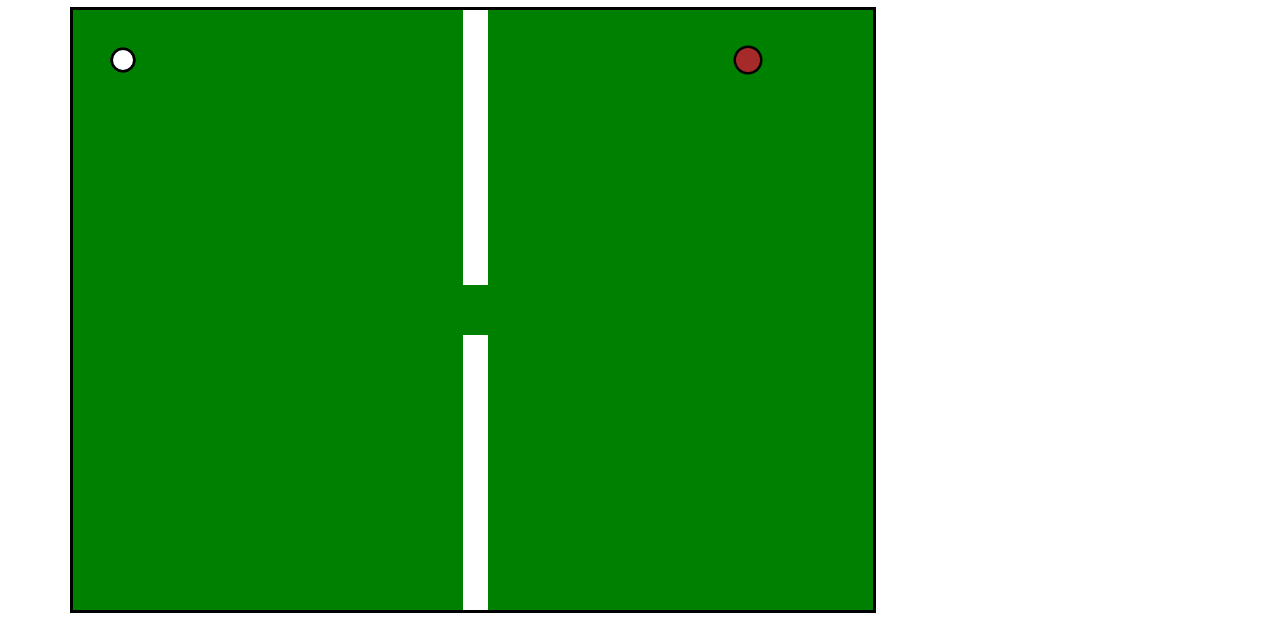
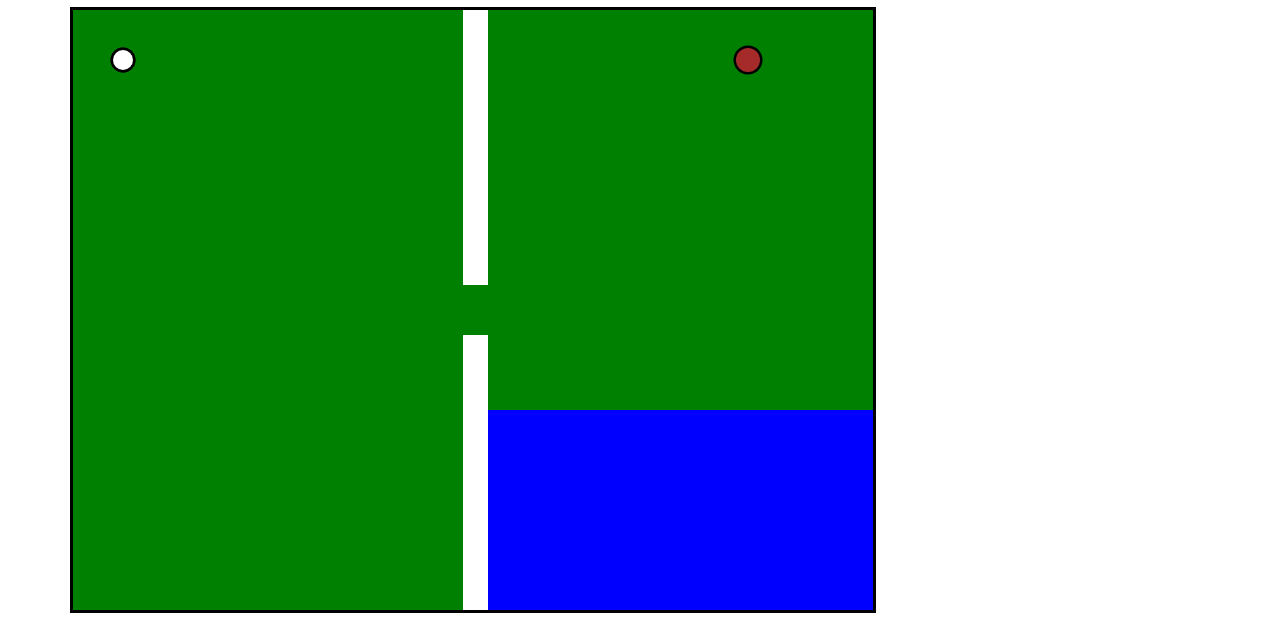
Before and after one commit to Komarovec/ScriptGolf, a plain HTML site: page index.html in a window 1280 px wide. Shown: the part 281-899 px from the top of the page. Drawn offline with nearby package versions, Linux system fonts and the light colour scheme.

Commit message:
V1.1 Water, sand, fixed loop at end.

```diff
--- a/index.html
+++ b/index.html
@@ -21,17 +21,20 @@
         </header>
         <main class="container">
             <div class="row">
-                <div class="col-sm-9">
+                <div class="col-sm-9 col-xs-12">
                     <h2>Minigolf</h2>
                     <canvas id="canvas" width="800" height="600"></canvas>
                 </div>
-                <div class="col-sm-3">
+                <div class="col-sm-3 col-xs-12">
                     <h2>StrokeList</h2>
                     <ul id="strokelist">
                     </ul>
+                    <p id="win"></p>
                 </div>
             </div>
         </main>
+        <script src="script/water.js"></script>
+        <script src="script/sand.js"></script>
         <script src="script/hole.js"></script>
         <script src="script/wall.js"></script>
         <script src="script/golfball.js"></script>
--- a/script/golfball.js
+++ b/script/golfball.js
@@ -1,6 +1,8 @@
 function Golfball(x, y) {
     this.x = x;
     this.y = y;
+    this.startX = x;
+    this.startY = y;
     this.type = "ball";         // typ objektu
     this.radius = 10;
     this.fillStyle = "white";      // barva výplně
--- a/script/main.js
+++ b/script/main.js
@@ -1,13 +1,14 @@
 var canvas = document.getElementById("canvas");
 var ctx = canvas.getContext("2d");
 var objects = [];
-var level1 = [new Golfball(50, 50), new Wall(390,0,25,275), new Wall(390,325,25,275), new Hole(675,50)];
+var level1 = [new Golfball(50, 50), new Water(400,400,400,200), new Wall(390,0,25,275), new Wall(390,325,25,275), new Hole(675,50)];
 var level2 = [new Golfball(125, 550), new Wall(250,100,50,600), new Wall(500,0,50,500), new Hole(675,50)];
-var level3 = [new Golfball(50, 50), new Wall(200,0,25,225), new Wall(0,200,150,25), new Wall(650,200,150,25), new Wall(575,0,25,225), new Wall(390,50,25,800), new Hole(750,50)];
+var level3 = [new Golfball(50, 50), new Wall(200,0,25,225), new Wall(0,200,150,25), new Wall(650,200,150,25), new Wall(575,0,25,225), new Water(350, 100,100,500), new Hole(750,50)];
 var level4 = [new Golfball(400, 350), new Hole(400,250), new Wall(50, 285, 700, 25)];
-var level5 = [];
-var level6 = [];
+var level5 = [new Golfball(750, 550), new Hole(50,50), new Wall(0,90,700,25), new Wall(100,490,700,25), new Wall(0,290,375,25), new Wall(425,290,375,25)];
+var level6 = [new Golfball(400, 350), new Hole(50,50), new Wall(25,290,700,25), new Wall(700,90,25,200)];
 var strokeList = [];
+var end = false;
 var ball = null;
 var strokes = 0;
 var cx, cy;
@@ -57,18 +58,34 @@ function unloadLevel() {
         case 4:
             loadLevel(level4);
             break;
-        /*case 5:
+        case 5:
             loadLevel(level5);
             break;
         case 6:
             loadLevel(level6);
-            break;*/
+            break;
         default:
-            setBackground("black", "green");
-            ctx.font = "40px Arial";
-            ctx.fillText("End! Thanks for playing!",400,300);
+            document.getElementById("win").innerHTML += "<b>End! Thanks for playing!</b>";
+            setBackground("black", "white");
+            end = true;
             break;
     }
+}
+
+function artiWin() { //Funkce pro testování /artificial win/
+    currentLevel = "TEST";
+    unloadLevel();
+}
+
+function restart() { //Zatím nefunkční
+    end = false;
+    document.getElementById("win").innerHTML = "";
+    document.getElementById("strokelist").innerHTML = "";
+    objects = [];
+    currentLevel = 1;
+    strokes = 0;
+    strokeList = [];
+    loadLevel(level1);
 }
 
 function loadLevel(level) {
@@ -84,6 +101,8 @@ function paint() {
     setBackground("black", "green");
     objects.forEach(function(obj) {
         if(obj.type == "wall") obj.collision(ball.x, ball.y); //Kontrola kolizí
+        if(obj.type == "sand") obj.collision(ball.x, ball.y);
+        if(obj.type == "water") obj.collision(ball.x, ball.y);
         if(obj.type == "hole") {
             if((obj.dist(ball.x, ball.y) <= obj.radius*2) && (ball.xSpeed < 2 && ball.ySpeed < 2 && ball.xSpeed > -2 && ball.ySpeed > -2)) {
                 unloadLevel();
@@ -92,7 +111,7 @@ function paint() {
         }
         obj.paint(ctx);
     });
-    if(ball == null) return;
+    if(ball == null || end == true) return;
     ball.paint(ctx);
     if(ball.moving() || ball.dist(cx, cy) > 200) return; //Vykresli šipku
     ctx.beginPath();
@@ -101,7 +120,7 @@ function paint() {
 }
 
 function think() {
-    if(ball == null) return;
+    if(ball == null || end == true) return;
     ball.move(canvas);
     paint();
 }
@@ -112,6 +131,7 @@ document.addEventListener("mousemove", function(evt) {
 })
 
 document.addEventListener("click", function(evt) {
+    //if(end) restart();
     if(ball == null) return;
     if(ball.moving()  || ball.dist(cx, cy) > 200) return;
     var xF = -((ball.x - cx)/10);
--- /dev/null
+++ b/script/sand.js
@@ -0,0 +1,24 @@
+function Sand(x, y, w, h) {
+    this.x = x;
+    this.y = y;
+    this.height = h;
+    this.width = w;
+    this.type = "sand";         // typ objektu
+    this.fillStyle = "yellow";      // barva výplně
+    this.strokeStyle = "black";   // barva obrysu
+    this.friction = 0.95;
+    this.lineWidth = 5;
+    this.lineDash = [];
+
+    this.collision = function(bx, by) {
+      if(ball.x > this.x && ball.x < this.x + this.width && ball.y > this.y && ball.y < this.y + this.height) {
+        ball.xSpeed *= this.friction;
+        ball.ySpeed *= this.friction;
+      }
+    }
+
+    this.paint = function(ctx) {
+      ctx.fillStyle = this.fillStyle;
+      ctx.fillRect(this.x, this.y, this.width, this.height);
+    }
+}
--- /dev/null
+++ b/script/water.js
@@ -0,0 +1,25 @@
+function Water(x, y, w, h) {
+    this.x = x;
+    this.y = y;
+    this.height = h;
+    this.width = w;
+    this.type = "water";         // typ objektu
+    this.fillStyle = "blue";      // barva výplně
+    this.strokeStyle = "black";   // barva obrysu
+    this.lineWidth = 5;
+    this.lineDash = [];
+
+    this.collision = function() {
+        if(ball.x > this.x && ball.x < this.x + this.width && ball.y > this.y && ball.y < this.y + this.height) {
+            ball.x = ball.startX;
+            ball.y = ball.startY;
+            ball.xSpeed = 0;
+            ball.ySpeed = 0;
+        }
+    }
+
+    this.paint = function(ctx) {
+        ctx.fillStyle = this.fillStyle;
+        ctx.fillRect(this.x, this.y, this.width, this.height);
+    }
+}
```
